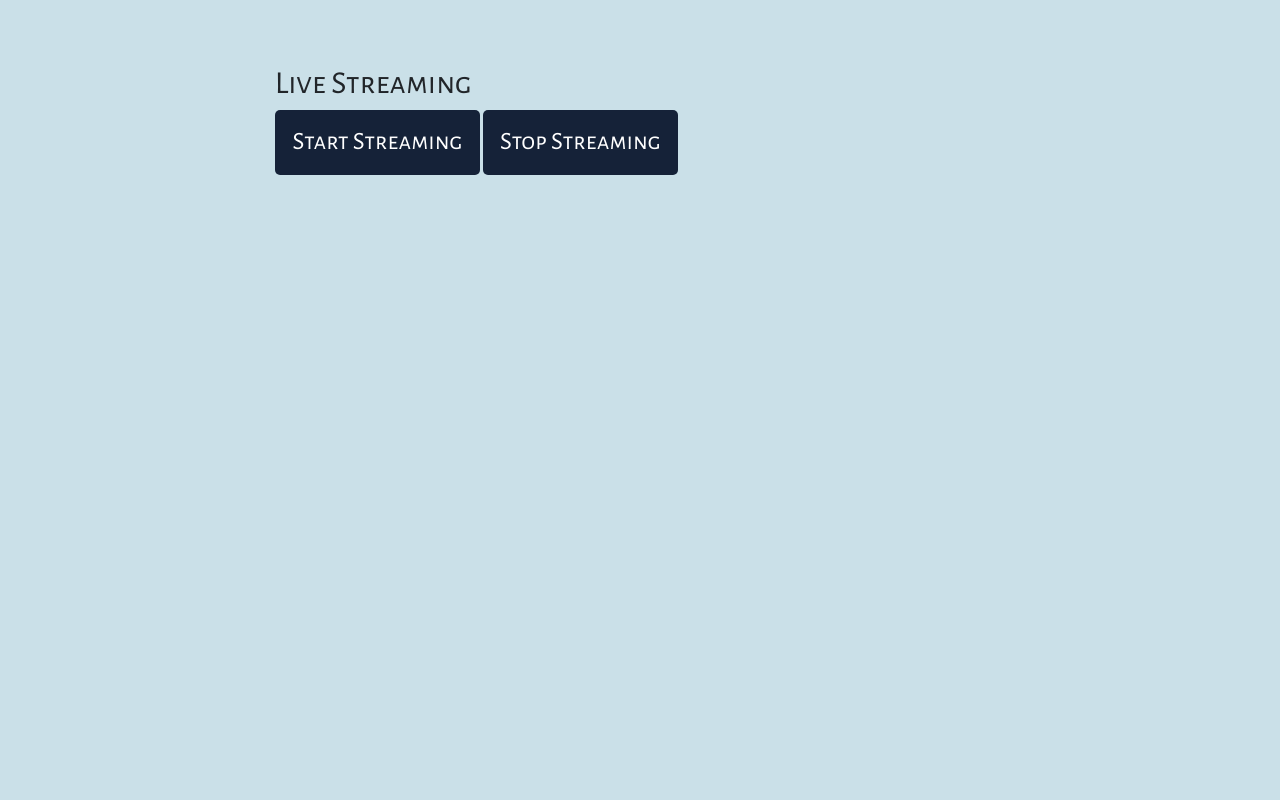
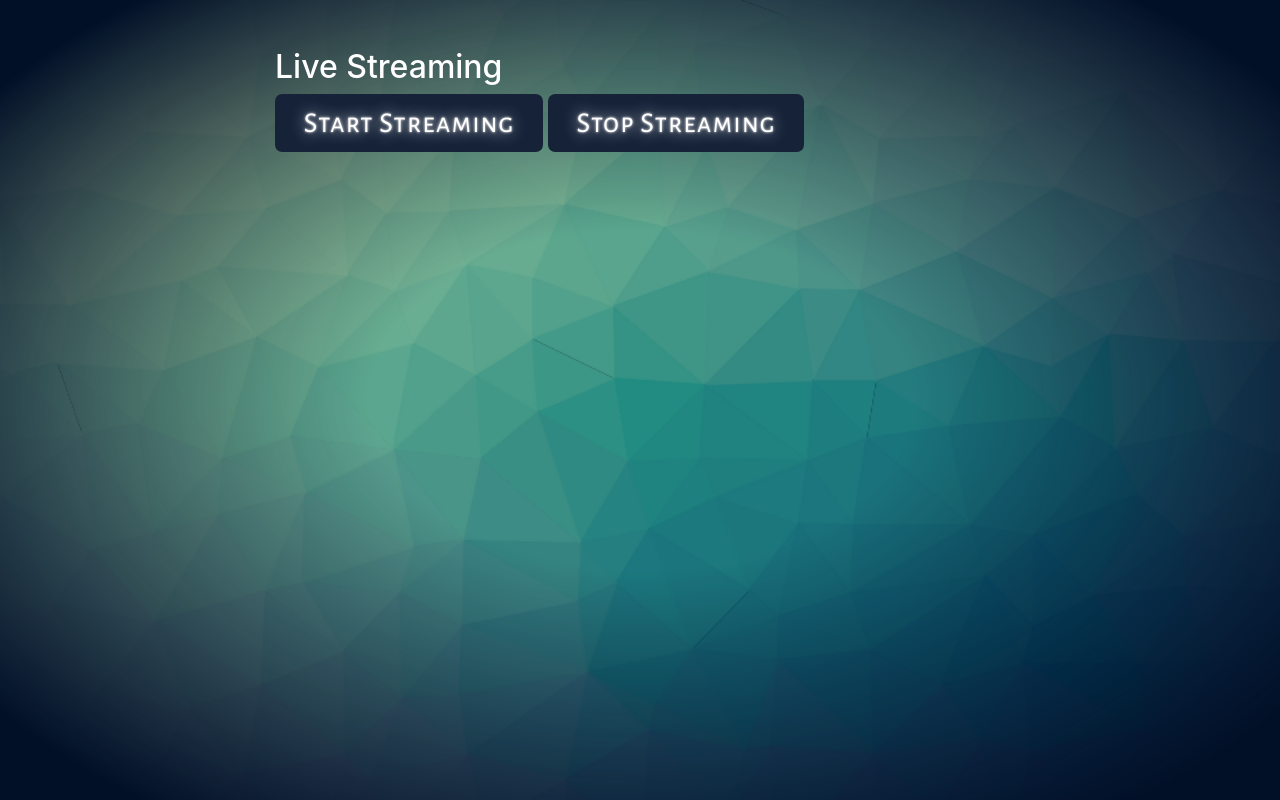
Before and after one commit to ankitoscar/anxdoc, a Django app: page / in a window 1280 px wide. Run offline with Django 3.2, Linux system fonts and the light colour scheme; some libraries are stand-ins or nearby versions.

Commit message:
Change code alignment

```diff
--- a/app/templates/home/homepage.html
+++ b/app/templates/home/homepage.html
@@ -1,6 +1,7 @@
 <!DOCTYPE html>
 <html lang="en" >
     <head>
+        {% load static %}
         <title>
             Webcam Streaming
         </title>
@@ -17,46 +18,123 @@ $(document).ready(function(){
 
 
  <style>
-    body {
-font-family: 'Alegreya Sans SC', sans-serif;
+
+
+* {
   margin: 0;
-padding: 1em;
-word-break: break-word;
-background-color: #cae0e8;
+  padding: 0;
 }
 
- button {
-background-color: #152238;
-border:none;
-border-radius:5px;
-color: white;
-font-family: 'Alegreya Sans SC', sans-serif;
-font-size: 25px;
-margin: 0 0 1em 0;
-padding: 0.5em 0.7em 0.6em 0.7em;
+html,
+body {
+  width: 100%;
+  height: 100%;
+  overflow: hidden;
 }
 
-button:active {
-background-color: #cf402f;
+body {
+  background-color: #021027;
+  color: #fff;
+
 }
 
-button:hover {
-background-color: #cf402f;
+.container {
+  width: 100%;
+  height: 100%;
+
+  position: relative;
 }
 
-button[disabled] {
-color: #ccc;
+.background {
+  display: block;
+  position: absolute;
+  top: 0;
+  left: 0;
+  -o-object-fit: cover;
+     object-fit: cover;
+  width: 100%;
+  height: 100%;
+  -webkit-mask-image: radial-gradient(white 0%, white 30%, transparent 90%, transparent);
+          mask-image: radial-gradient(white 0%, white 30%, transparent 90%, transparent);
 }
 
-button[disabled]:hover {
-background-color: #d84a38;
+
+
+#neon_btn {
+  color: var(--color-neon);
+  background-color: #152238;
+  font-size: 1.8rem;
+  text-decoration: none;
+  font-family: 'Alegreya Sans SC', sans-serif;
+  display: inline-block;
+  cursor: pointer;
+  border: var(--color-neon) 4px solid;
+  letter-spacing: 1px;
+  padding: 0.25em 1em;
+  border-radius: 0.25em;
+  text-shadow: 0 0 0.1em hsl(0, 0%, 100%), 0 0 0.5em currentColor;
+  box-shadow: inset 0 0 0.5em 0 var(--color-neon), 0 0 0.5em 0 var(--color-neon);
+  position: relative;
+  text-align: center;
+  transition: background 100ms linear;
+}
+#neon_btn::before {
+  content: "";
+  pointer-events: none;
+  position: absolute;
+  height: 100%;
+  width: 100%;
+  top: 140%;
+  left: 0;
+  background: var(--color-neon);
+  transform: perspective(1em) rotateX(40deg) scale(1, 0.35);
+  filter: blur(1em);
+  opacity: 0.6;
+}
+#neon_btn::after {
+  content: "";
+  position: absolute;
+  top: 0;
+  left: 0;
+  right: 0;
+  bottom: 0;
+  box-shadow: 0 0 2em 0.5em var(--color-neon);
+  transition: opacity 100ms linear;
+  opacity: 0;
+  -webkit-transition: opacity 100ms linear;
+  -moz-transition: opacity 100ms linear;
+  -ms-transition: opacity 100ms linear;
+  -o-transition: opacity 100ms linear;
+}
+#neon_btn:hover {
+  background: var(--color-neon);
+  color: var(--color-bg);
+  text-shadow: 0;
+}
+#neon_btn:hover::before {
+  opacity: 1;
+}
+#neon_btn:hover::after {
+  opacity: 1;
 }
 
+
 </style>
+
+<script>
+
+
+
+</script>
  </head>
 
     <body>
+
+
+<img class="background" src="{% static 'img/1.png' %}">
         <div class="container">
+
+
             <div class="row">
                 <div class="col-lg-8  offset-lg-2">
                     <strong> <h2 class="mt-5">Live  Streaming</h2></strong>
@@ -64,13 +142,10 @@ background-color: #d84a38;
 
 
 
-<button onclick="display()">Start Streaming</button>
-<button onclick="hide()">Stop Streaming</button>
-<div id="start" style="display:none">
-<p>
-<img src="{% url 'video_feed' %}" width="100%">
-</p>
-</div>
+                    <button id="neon_btn" onclick="display()">Start Streaming</button>
+                    <button id="neon_btn" onclick="hide()">Stop Streaming</button>
+
+
 
                     <script>
                     function display() {
@@ -90,16 +165,25 @@ div.style.display = 'none';
 
 
 
+
+
                   <div id="start" style="display:none">
+
                   <p>
+
+
+
                     <img src="{% url 'video_feed' %}" width="100%">
+                  </div>
                   </p>
                 </div>
-
+              </div>
 
             </div>
           </div>
         </div>
       </div>
+    </div>
+
   </body>
 </html>
```
Lines whose indentation alone changed are shown as unchanged.
